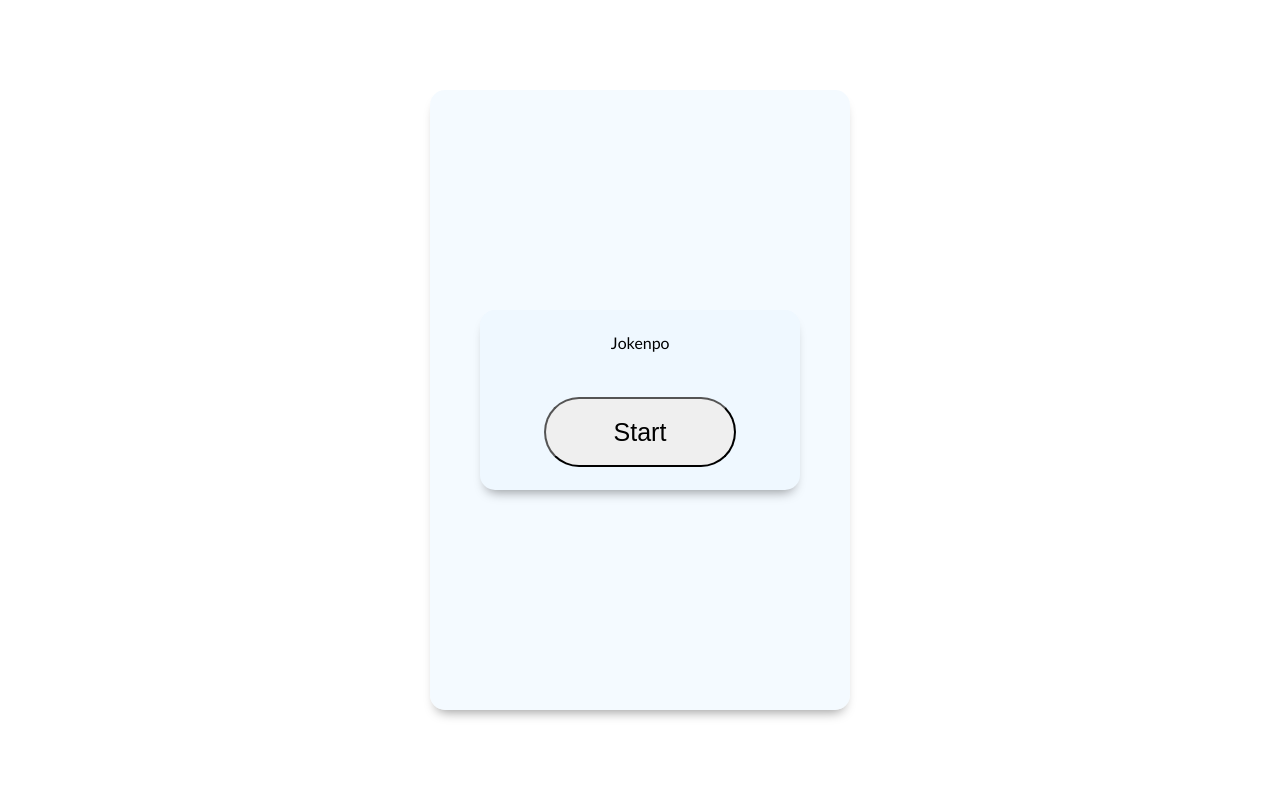
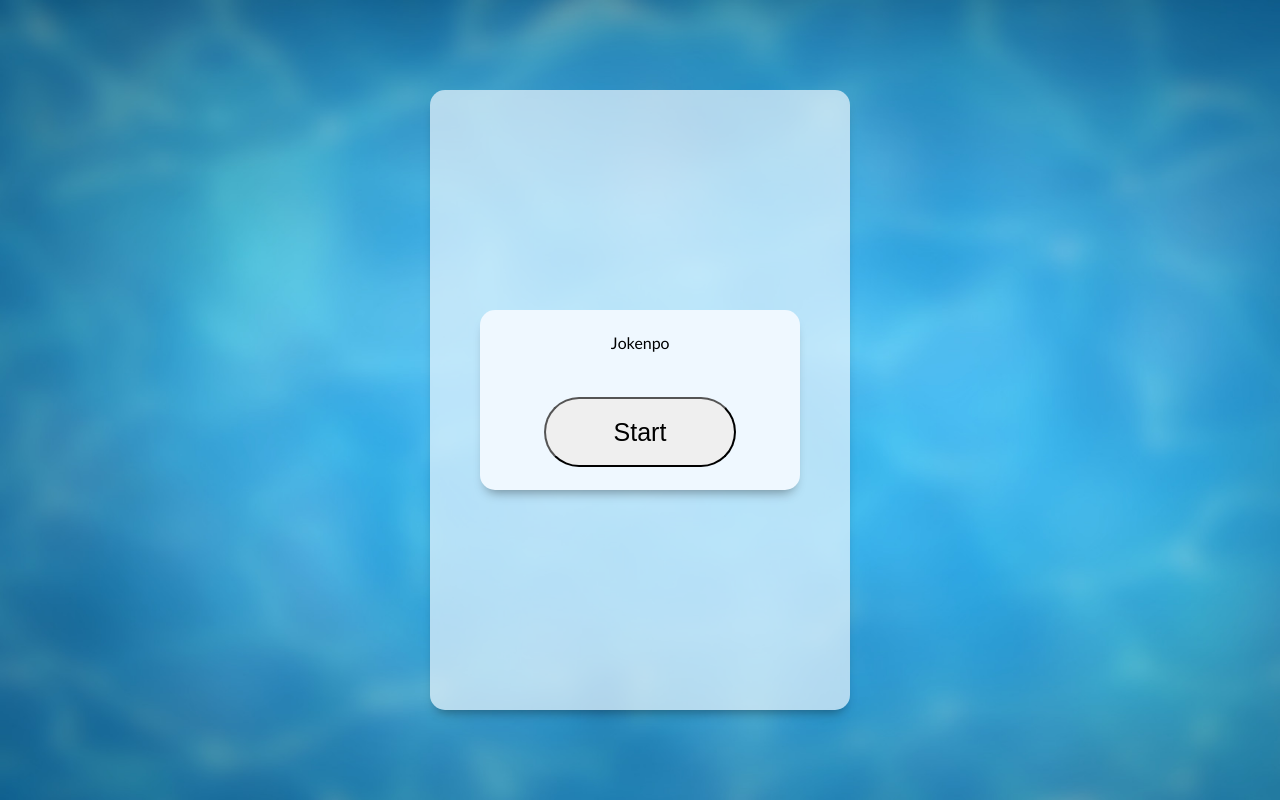
Before and after one commit to EduuG/rock-paper-scissors, a plain HTML site: page index.html in a window 1280 px wide. Drawn offline with Linux system fonts and the light colour scheme.

```diff
--- a/assets/css/style.css
+++ b/assets/css/style.css
@@ -10,7 +10,7 @@
   align-items: center;
   margin: 0;
   height: 100vh;
-  background-image: url("./assets/R.jpg");
+  background-image: url("../Images/background.jpg");
   background-repeat: no-repeat;
   background-size: cover;
   font-family: 'Lato', sans-serif;
```
